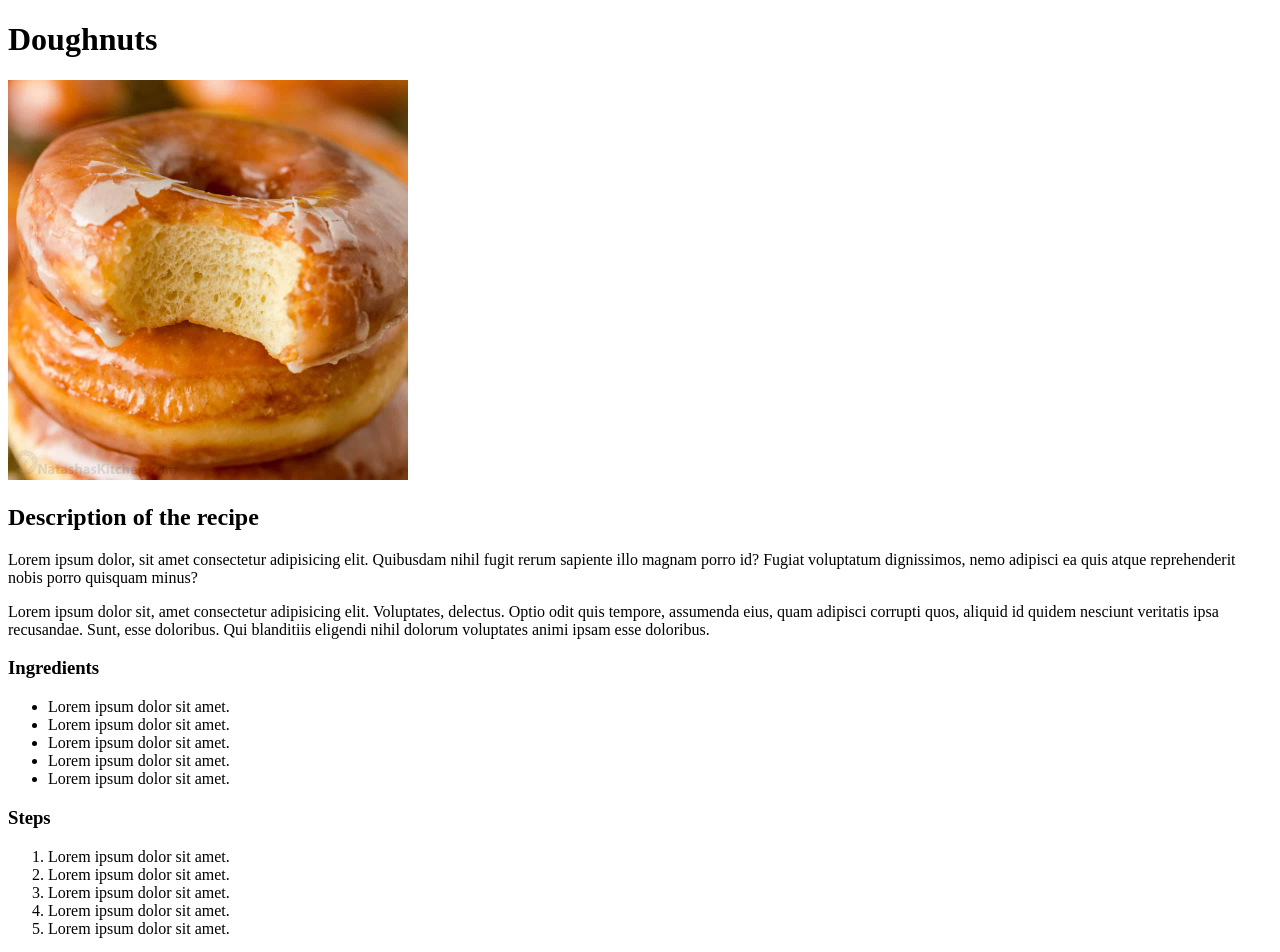
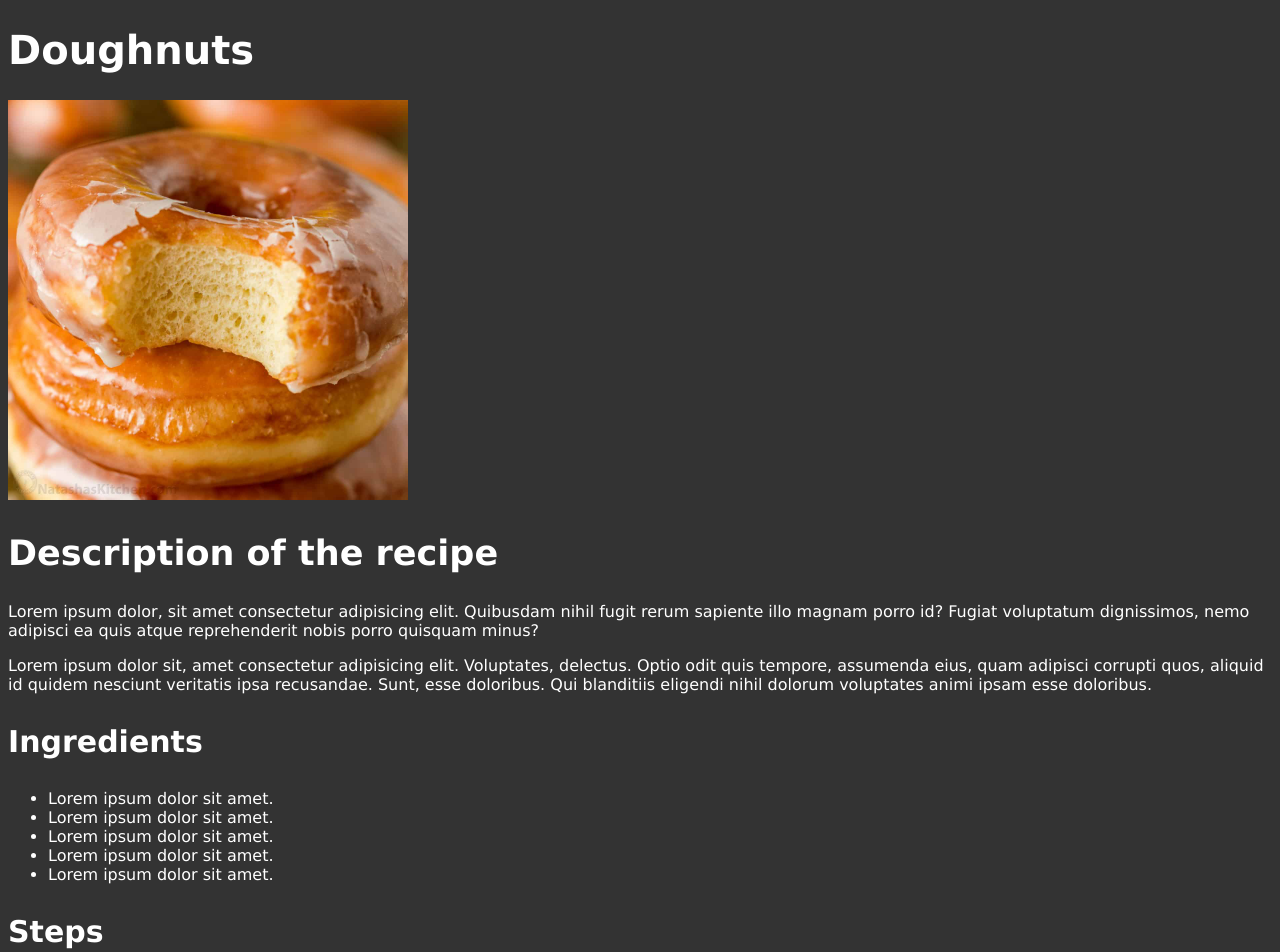
Before and after one commit to braicevic2806/odin-recipes, a plain HTML site: page recipes/doughnuts.html in a window 1280 px wide. Shown: the top 952 px of the page. Drawn offline with Linux system fonts and the light colour scheme.

Commit message:
Add class attributes and styling to elements

```diff
--- /dev/null
+++ b/css/style.css
@@ -0,0 +1,36 @@
+body {
+    font-family: Verdana, Geneva, Tahoma, sans-serif;
+    background: #333;
+    color: #fff;
+}
+
+a {
+    color: #fff;
+    text-decoration: none;
+}
+
+.primary-heading,
+.secondary-heading,
+.tertiary-heading {
+    font-weight: 700;
+}
+
+.primary-heading {
+    font-size: 40px;
+}
+
+.secondary-heading {
+    font-size: 35px;
+}
+
+.tertiary-heading {
+    font-size: 30px;
+}
+
+.index {
+    text-align: center;
+}
+
+.index ul {
+    list-style: none;
+}
--- a/recipes/doughnuts.html
+++ b/recipes/doughnuts.html
@@ -2,20 +2,21 @@
 <html lang="en">
     <head>
         <meta charset="UTF-8">
+        <link rel="stylesheet" href="../css/style.css">
         <title>Doughnuts</title>
     </head>
     <body>
-        <h1>Doughnuts</h1>
+        <h1 class="primary-heading">Doughnuts</h1>
 
         <img src="../images/doughnuts.jpeg" alt="Glazed doughnuts" width="400">
 
-        <h2>Description of the recipe</h2>
+        <h2 class="secondary-heading">Description of the recipe</h2>
 
         <p>Lorem ipsum dolor, sit amet consectetur adipisicing elit. Quibusdam nihil fugit rerum sapiente illo magnam porro id? Fugiat voluptatum dignissimos, nemo adipisci ea quis atque reprehenderit nobis porro quisquam minus?</p>
 
         <p>Lorem ipsum dolor sit, amet consectetur adipisicing elit. Voluptates, delectus. Optio odit quis tempore, assumenda eius, quam adipisci corrupti quos, aliquid id quidem nesciunt veritatis ipsa recusandae. Sunt, esse doloribus. Qui blanditiis eligendi nihil dolorum voluptates animi ipsam esse doloribus.</p>
 
-        <h3>Ingredients</h3>
+        <h3 class="tertiary-heading">Ingredients</h3>
         <ul>
             <li>Lorem ipsum dolor sit amet.</li>
             <li>Lorem ipsum dolor sit amet.</li>
@@ -24,7 +25,7 @@
             <li>Lorem ipsum dolor sit amet.</li>
         </ul>
 
-        <h3>Steps</h3>
+        <h3 class="tertiary-heading">Steps</h3>
         <ol>
             <li>Lorem ipsum dolor sit amet.</li>
             <li>Lorem ipsum dolor sit amet.</li>
```
Also changed, not shown: index.html (+4 -3 lines), recipes/crepes.html (+5 -4 lines), recipes/lasagna.html (+5 -4 lines).
